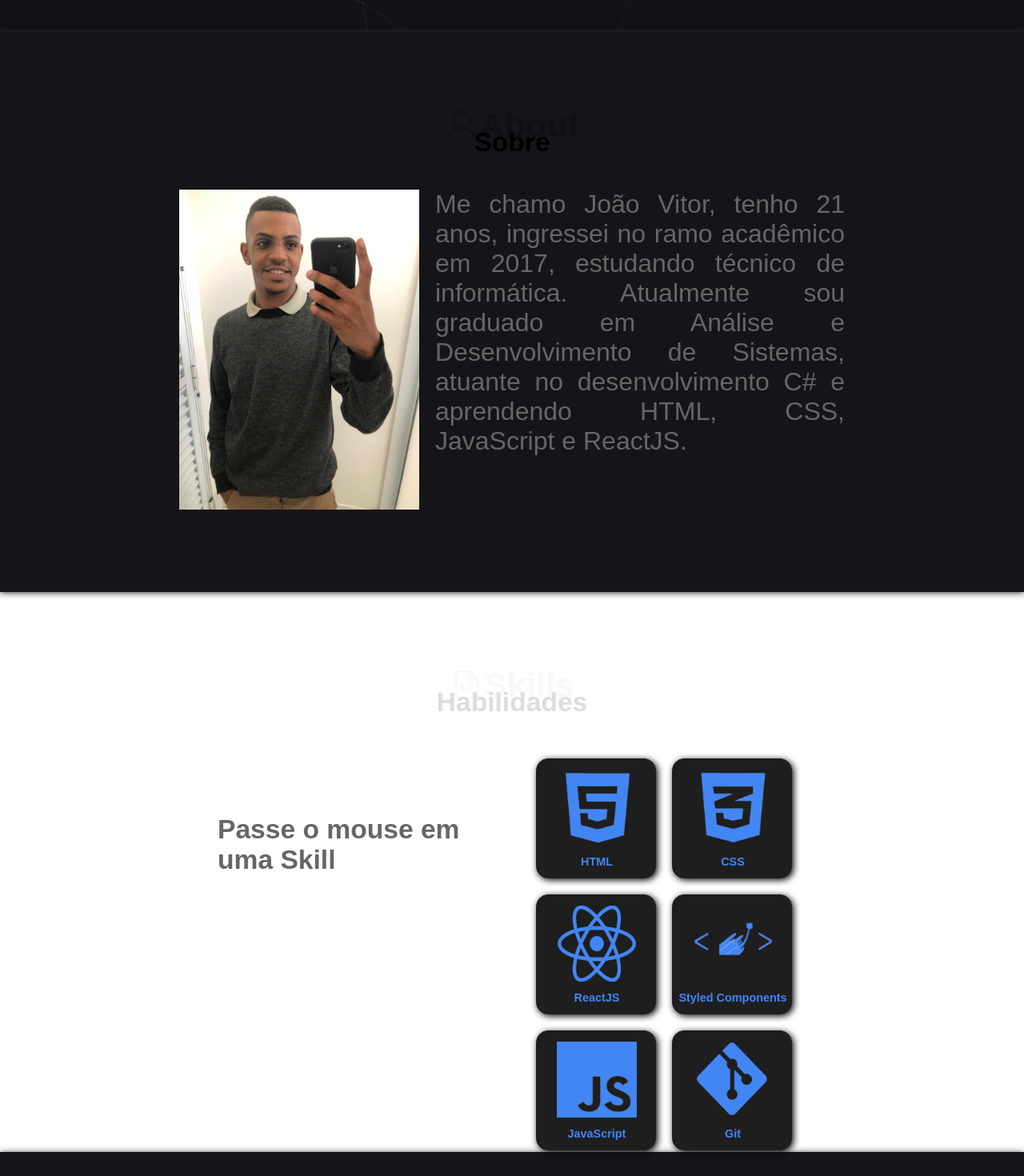
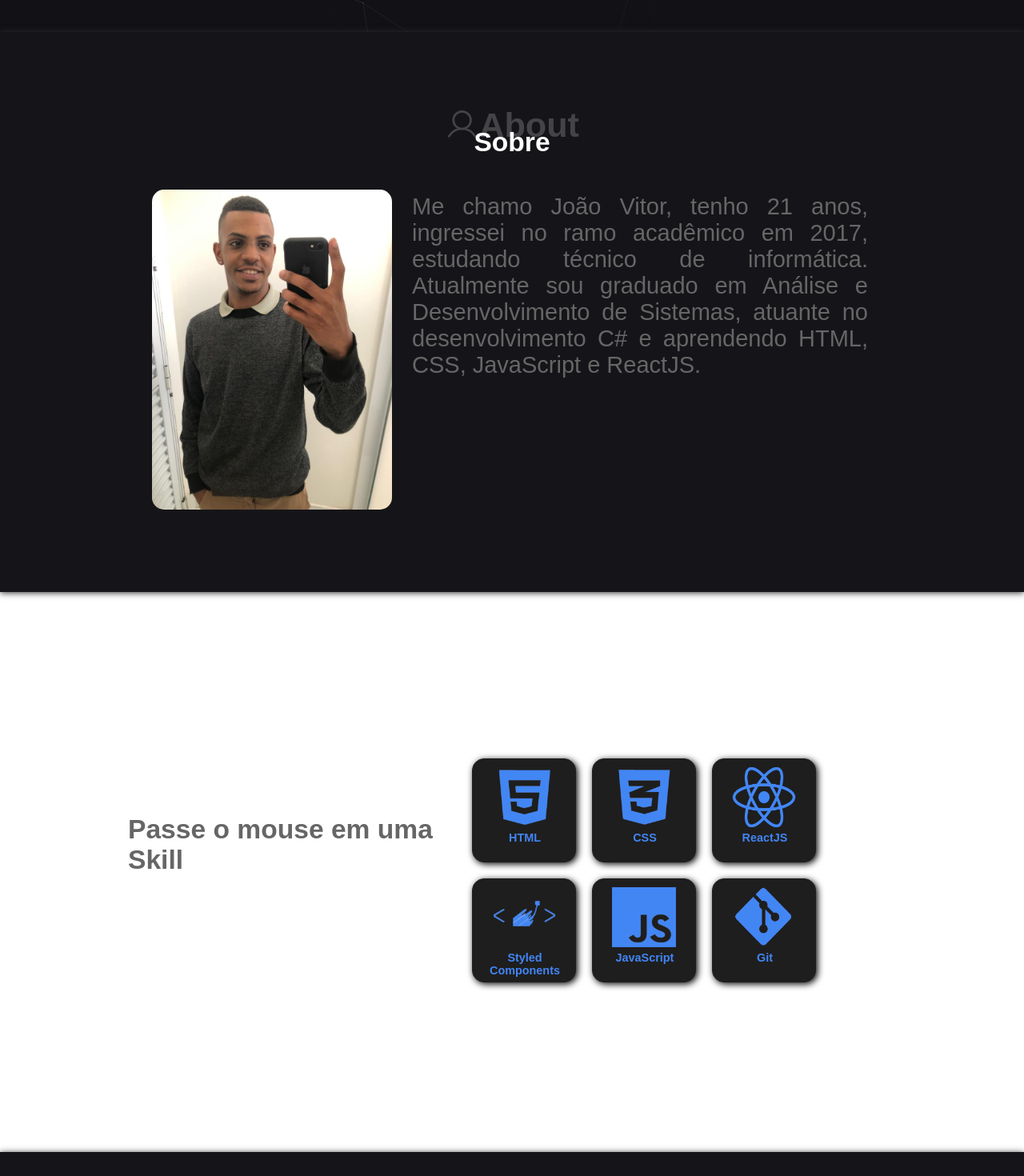
Before and after one commit to JoaoBibito/jb-portfolio, a React (Create React App) app: page / in a window 1280 px wide. Shown: the part 660-2130 px from the top of the page at 80% size. Built offline with nearby package versions, Linux system fonts and the light colour scheme.

Commit message:
responsive

```diff
--- a/src/pages/index/index.jsx
+++ b/src/pages/index/index.jsx
@@ -105,7 +105,7 @@ function AboutMe() {
   return (
     <S.AboutMe id="aboutMe">
       <S.divAboutMe>
-        <S.Title>
+        <S.Title className="d-200">
           Sobre
           <span>
             <User /> About
@@ -119,6 +119,7 @@ function AboutMe() {
               width: "300px",
               height: "400px",
               marginRight: "20px",
+              borderRadius:"15px"
             }}
             alt="Profile"
           />
@@ -373,7 +374,8 @@ function Footer() {
           fontWeight: "bold",
           justifySelf: "left",
           position: "absolute",
-          left: "100px",
+          left: "60px",
+          color:"white"
         }}
       >
         © João Vitor Barbosa 2022
--- a/src/pages/index/style.js
+++ b/src/pages/index/style.js
@@ -12,7 +12,7 @@ export const Title = styled.h2`
   font-weight: 800;
   margin: 2rem 0px;
   padding-top: 2.1rem;
-  color: var(--first-color);
+  color: white;
   z-index: 1;
   opacity: 1;
   margin-left:auto;
@@ -62,7 +62,7 @@ export const Header = styled.header`
   width: 100%;
   height: 75px;
   background-color: #151519;
-  padding: 0px 75px;
+  padding: 0px 50px;
   align-items: center;
   box-shadow: 0px 1px 5px #252525;
 `;
@@ -163,6 +163,7 @@ export const buttonHome = styled.button`
   padding-right: 20px;
   text-decoration: none;
   font-size: 2rem;
+  color:white;
   cursor: pointer;
   background-color: #151519;
   border-image: linear-gradient(225deg, #00d9ff 0%, #1f1670 100%) 1;
@@ -190,13 +191,13 @@ export const AboutMe = styled.article`
 
 export const containerAboutMe=styled.div`
 display: flex;
-    width: 50%;
+    width: 900px;
     justify-content: space-between;
     margin-top: 20px;
     margin-left: auto;
     margin-right: auto;
     @media (max-width: 1675px) {
-    width: 80%;
+
   }
     `
 export const divAboutMe = styled.article`
@@ -208,7 +209,8 @@ export const divAboutMe = styled.article`
 
 export const textAboutMe = styled.div`
   color: #666;
-  font-size: 32px;
+  font-size: 29px;
+  padding:5px;
   text-align: justify;
   display: inline-flex;
   -webkit-box-pack: center;
@@ -225,7 +227,7 @@ export const MySkills = styled.article`
 `;
 
 export const divMySkills = styled.div`
-  width: 90%;
+  width: 960px;
   height: 500px;
   margin: 0 auto;
   display: flex;
@@ -242,9 +244,8 @@ export const MySkillsTitle = styled.h1`
 
 export const divDescription = styled.div`
   height: 400px;
-  width: 50%;
+  width: 400px;
   backdrop-filter: blur(2.5px);
-  padding-left: 100px;
   display: flex;
   flex-direction: column;
   z-index: 5;
@@ -268,16 +269,16 @@ export const descriptionText = styled.div`
 `;
 
 export const divSkills = styled.div`
-  height: 400px;
-  width: 50%;
+  height: 330px;
+  width: 500px;
   display: flex;
   flex-wrap: wrap;
   padding: 20px;
   z-index: 3;
 `;
 export const Card = styled.div`
-  width: 150px;
-  height: 150px;
+  width: 130px;
+  height: 130px;
   background-color: #1e1e1e;
   border: 1px solid #1f1f1f;
   box-shadow: 2px 2px 8px #000;
@@ -295,20 +296,21 @@ export const CardImg = styled.div`
   display: flex;
   justify-content: center;
   align-items: center;
-  height: 110px;
-  width: 150px;
+  height: 85px;
+  width: 120px;
   margin-left: auto;
   margin-right: auto;
   margin-top: 5px;
   img {
-    height: 95px;
-    width: 100px;
+    height: 75px;
+    width: 80px;
   }
 `;
 
 export const CardTitle = styled.h3`
-  width: 150px;
-  padding-top: 5px;
+  width: 130px;
+  text-align: center;
+  padding-top: 5px 0px;
   color: #4285f4;
   font-size: 1.5rem;
   display: flex;
@@ -414,7 +416,7 @@ export const Contact = styled.article`
 export const formContact = styled.form`
   position: relative;
   background: #151519;
-  width: 35%;
+  width: 500px;
   border-radius: 30px;
   height: 500px;
   margin-left: auto;
@@ -469,7 +471,7 @@ export const Footer = styled.article`
   box-shadow: 0px 1px 5px #252525;
   padding: 10px 100px;
   ul {
-    width: 40%;
+    width: 700px;
     font-size: 1.9rem;
     display: flex;
     color: #ccc;
```
